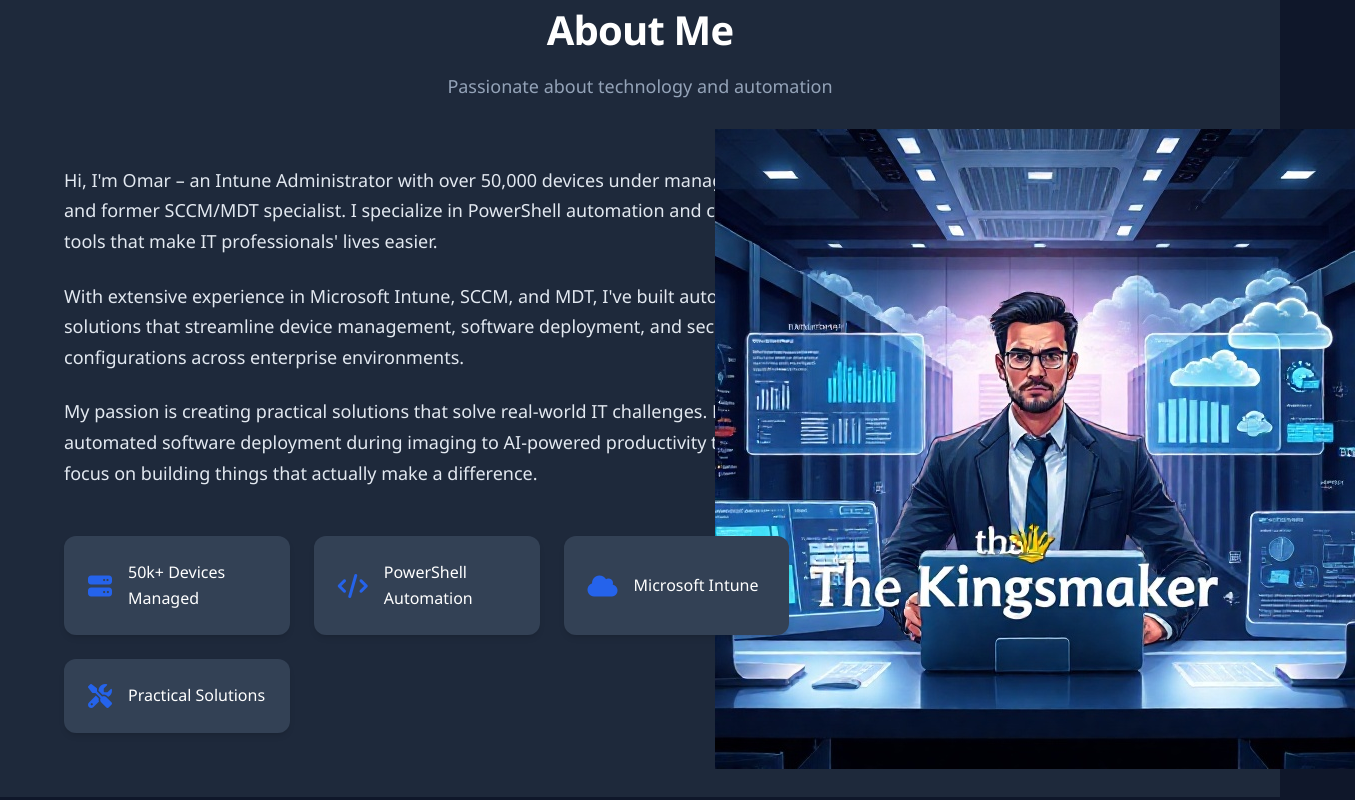
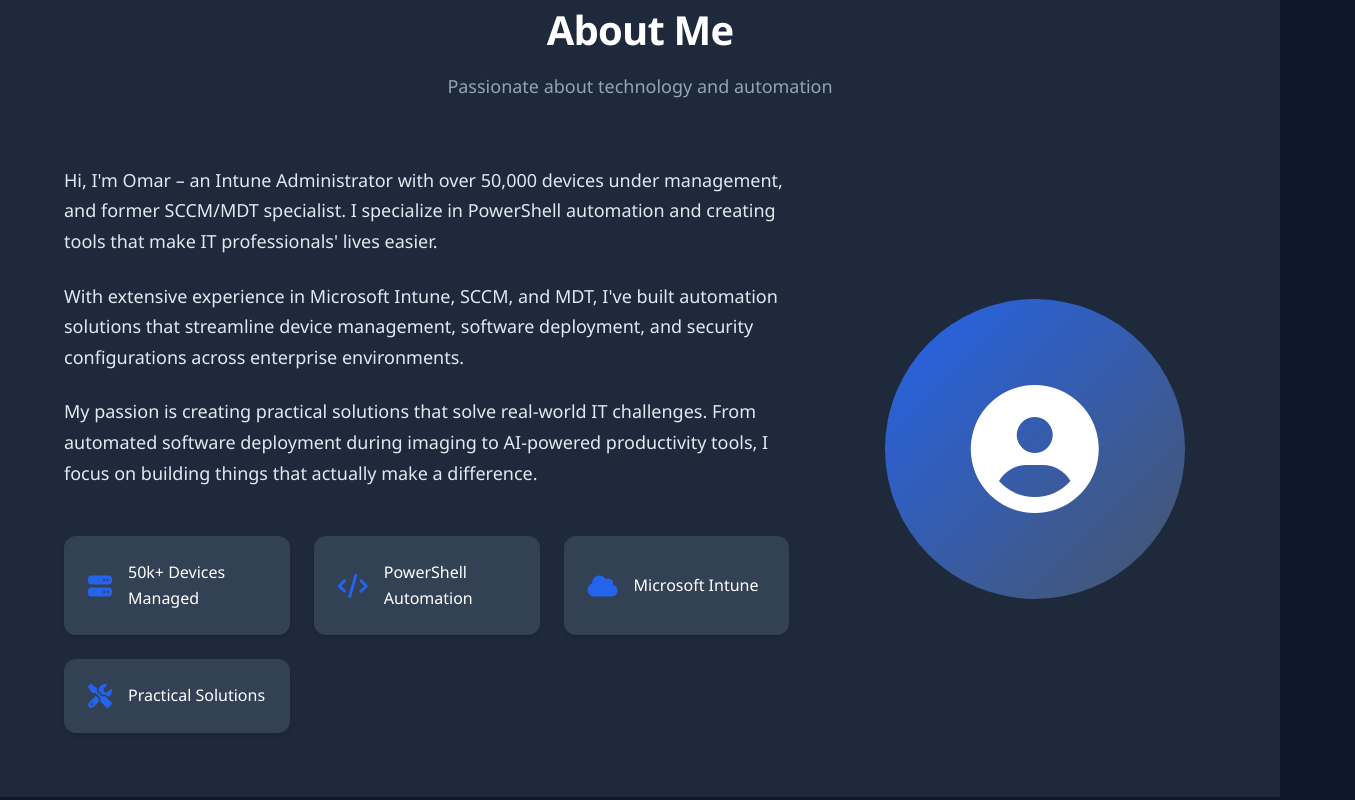
Before and after one commit to thekingsmakers/thekingsmakers.github.io, a plain HTML site: page index.html in a window 1280 px wide. Shown: the part 860-1660 px from the top of the page, 1355 px wide, since content can reach past the window. Drawn offline with Linux system fonts and the light colour scheme; a web font is replaced by a local one.

Commit message:
Update index.html

```diff
--- a/index.html
+++ b/index.html
@@ -189,7 +189,7 @@
                 </div>
                 <div class="about-image">
                     <div class="image-placeholder">
-                        <img src="Preview.jpeg" alt="Omar Osman Mahat" class="profile-image" />
+                        <i class="fas fa-user-circle"></i>
                     </div>
                     </div>
                     </div>
```
